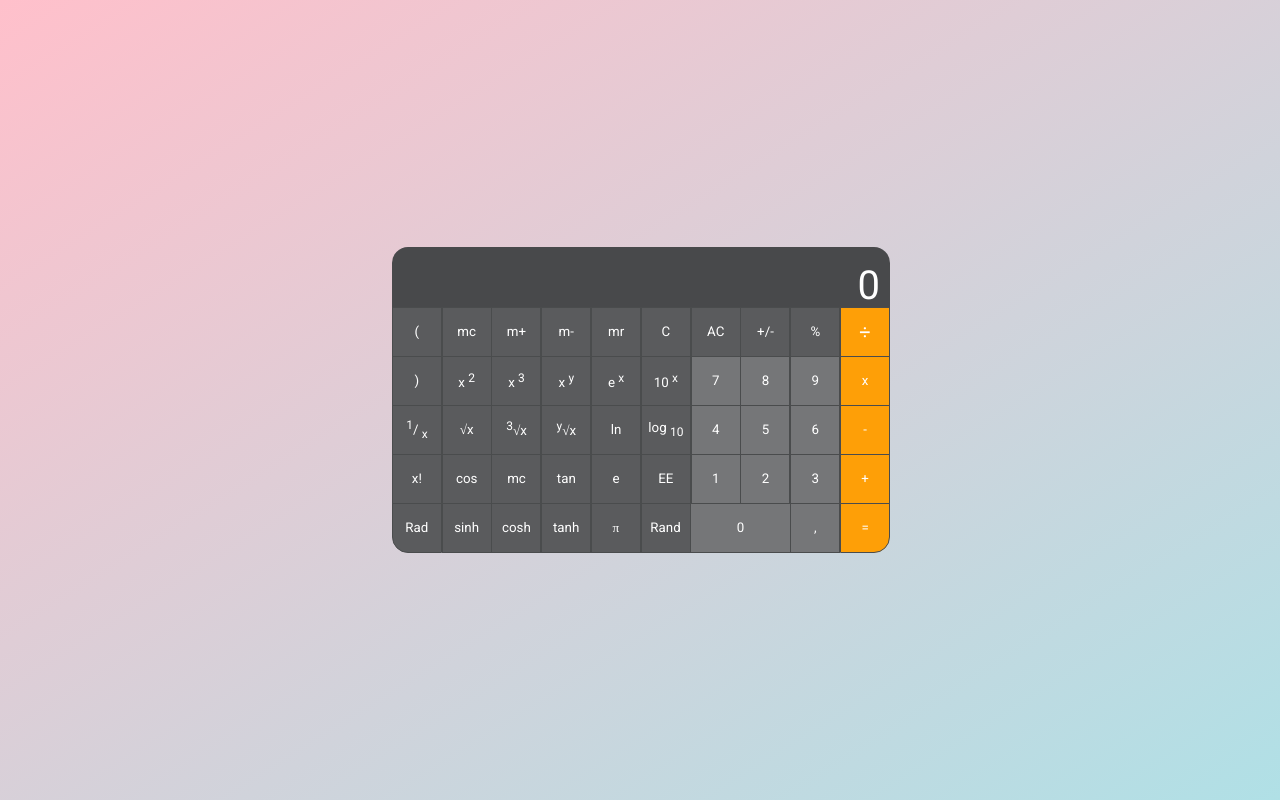
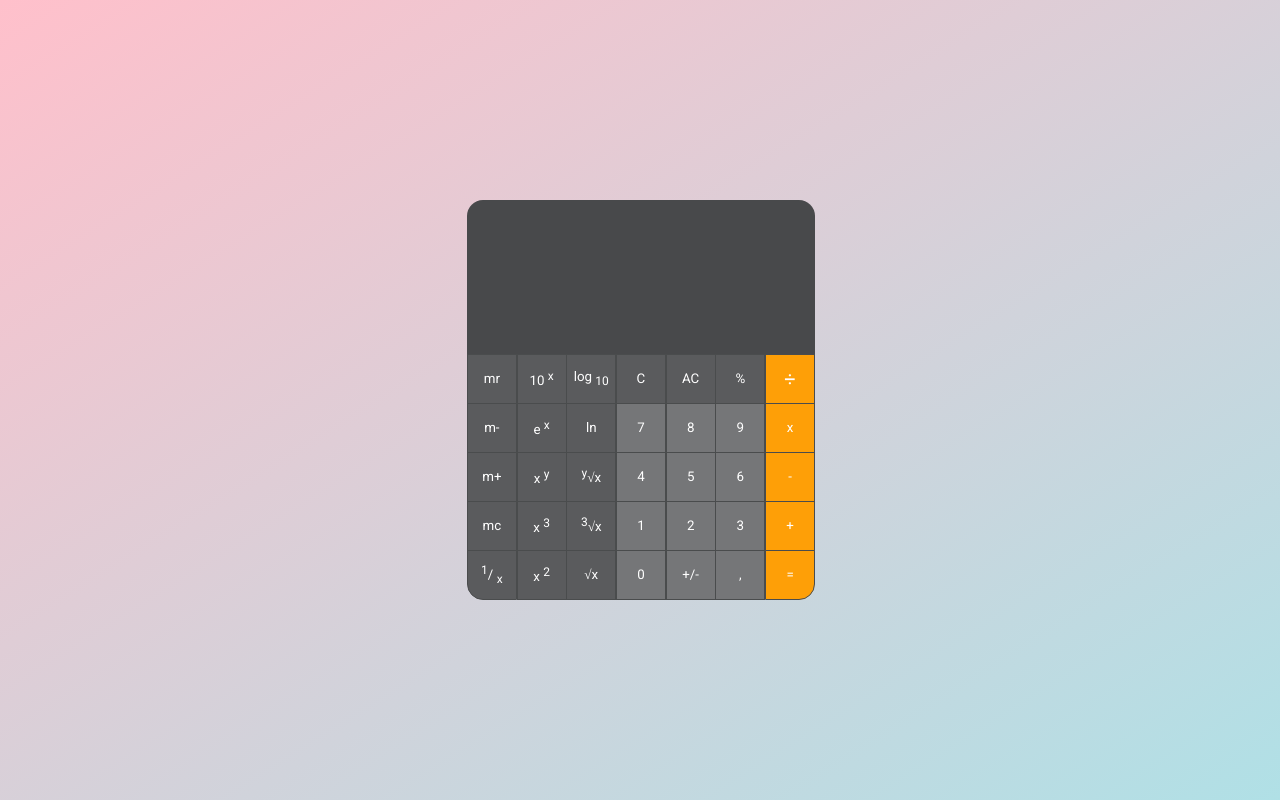
Before and after one commit to Pyroti/Calculator, a website built with webpack: page index.html in a window 1280 px wide. Built offline with Linux system fonts and the light colour scheme.

Commit message:
refactor: removed unnecessary buttons

```diff
--- a/assets/css/index.css
+++ b/assets/css/index.css
@@ -23,7 +23,7 @@ button{
 .container{
     display: flex;
     flex-direction: column;
-    width: 500px;
+    width: 350px;
     border-radius: 20px;
 }
 
@@ -45,10 +45,6 @@ button{
 }
 
 .separation:nth-child(6) .calc__butt:nth-child(7) {
-    flex-grow: 0.6;
-}
-
-.separation:nth-child(6) .calc__butt:nth-child(9) {
     border-radius: 0 0 16px 0;
 }
 
@@ -65,7 +61,8 @@ button{
     background: #5A5B5D;
 }
 
-.calc__butt.num{
+.calc__butt.num,
+.separation:nth-child(6) .calc__butt:nth-child(5){
     background: #757678;
 }
 
@@ -86,6 +83,7 @@ button{
     border: none;
     cursor: default;
     border-radius: 16px 16px 0 0;
+    resize: none;
 }
 
 .calc__result:focus{
--- a/assets/js/calculation.js
+++ b/assets/js/calculation.js
@@ -49,7 +49,7 @@ function calculation(num1, num2, oper) {
 
   }
 
-  const value = Number((calculator.getCurrentValue()).toFixed(15));
+  const value = Number((calculator.getCurrentValue()).toFixed(10));
   if (!Number.isNaN(value) && value !== Infinity) {
 
     result.value = value;
--- a/index.html
+++ b/index.html
@@ -14,17 +14,18 @@
 <body>
     <div class="wrapper">
         <div class="container">
-            <input class="calc__result" type="text" readonly="" value="0">
+            <textarea class="calc__result" rows="3" readonly="" value="0" maxlength = "25"></textarea>
 
             <span class="separation">
-                <button class="calc__butt" data-value="(">(</button>
-                <button class="calc__butt memory-operation" data-value="mc">mc</button>
-                <button class="calc__butt memory-operation" data-value="m+">m+</button>
-                <button class="calc__butt memory-operation" data-value="m-">m-</button>
                 <button class="calc__butt memory-operation" data-value="mr">mr</button>
+                <button class="calc__butt operation" data-value="10x">10
+                    <span class="sup" data-value="10x">x</span>
+                </button>
+                <button class="calc__butt operation" data-value="log">log
+                    <span class="sub" data-value="log">10</span>
+                </button>
                 <button class="calc__butt undo" data-value="undo">C</button>
                 <button class="calc__butt clear" data-value="AC">AC</button>
-                <button class="calc__butt negative-operation" data-value="+/-">+/-</button>
                 <button class="calc__butt operation" data-value="%">%</button>
                 <button class="calc__butt operation expr" data-value="/">
                     <span class="div__size" data-value="/">÷</span>
@@ -32,21 +33,11 @@
             </span>
 
             <span class="separation">
-                <button class="calc__butt" data-value=")">)</button>
-                <button class="calc__butt operation" data-value="x2">x
-                    <span class="sup" data-value="x2">2</span>
-                </button>
-                <button class="calc__butt operation" data-value="x3">x
-                    <span class="sup" data-value="x3">3</span>
-                </button>
-                <button class="calc__butt operation" data-value="^">x
-                    <span class="sup" data-value="^">y</span></button>
+                <button class="calc__butt memory-operation" data-value="m-">m-</button>
                 <button class="calc__butt operation" data-value="exp">e
                     <span class="sup" data-value="exp">x</span>
                 </button>
-                <button class="calc__butt operation" data-value="10x">10
-                    <span class="sup" data-value="10x">x</span>
-                </button>
+                <button class="calc__butt operation" data-value="ln">ln</button>
                 <button class="calc__butt num" data-value="7">7</button>
                 <button class="calc__butt num" data-value="8">8</button>
                 <button class="calc__butt num" data-value="9">9</button>
@@ -54,20 +45,12 @@
             </span>
 
             <span class="separation">
-                <button class="calc__butt operation" data-value="1/x">
-                    <span class="sup" data-value="1/x">1</span>/
-                    <span class="sub" data-value="1/x">x</span>
-                </button>
-                <button class="calc__butt operation" data-value="2x">&#8730;x</button>
-                <button class="calc__butt operation" data-value="3x">
-                    <span class="sup" data-value="1/x">3</span>&#8730;x
+                <button class="calc__butt memory-operation" data-value="m+">m+</button>
+                <button class="calc__butt operation" data-value="^">x
+                    <span class="sup" data-value="^">y</span>
                 </button>
                 <button class="calc__butt operation" data-value="^(1/">
                     <span class="sup" data-value="^(1/">y</span>&#8730;x
-                </button>
-                <button class="calc__butt operation" data-value="ln">ln</button>
-                <button class="calc__butt operation" data-value="log">log
-                    <span class="sub" data-value="log">10</span>
                 </button>
                 <button class="calc__butt num" data-value="4">4</button>
                 <button class="calc__butt num" data-value="5">5</button>
@@ -76,12 +59,13 @@
             </span>
 
             <span class="separation">
-                <button class="calc__butt" data-value="!">x!</button>
-                <button class="calc__butt" data-value="sin">cos</button>
-                <button class="calc__butt" data-value="cos">mc</button>
-                <button class="calc__butt" data-value="tan">tan</button>
-                <button class="calc__butt" data-value="e">e</button>
-                <button class="calc__butt" data-value="EE">EE</button>
+                <button class="calc__butt memory-operation" data-value="mc">mc</button>
+                <button class="calc__butt operation" data-value="x3">x
+                    <span class="sup" data-value="x3">3</span>
+                </button>
+                <button class="calc__butt operation" data-value="3x">
+                    <span class="sup" data-value="1/x">3</span>&#8730;x
+                </button>
                 <button class="calc__butt num" data-value="1">1</button>
                 <button class="calc__butt num" data-value="2">2</button>
                 <button class="calc__butt num" data-value="3">3</button>
@@ -89,13 +73,16 @@
             </span>
 
             <span class="separation">
-                <button class="calc__butt" data-value="Rad">Rad</button>
-                <button class="calc__butt" data-value="sinh">sinh</button>
-                <button class="calc__butt" data-value="cosh">cosh</button>
-                <button class="calc__butt" data-value="tanh">tanh</button>
-                <button class="calc__butt" data-value="pi">&#960;</button>
-                <button class="calc__butt" data-value="Rand">Rand</button>
+                <button class="calc__butt operation" data-value="1/x">
+                    <span class="sup" data-value="1/x">1</span>/
+                    <span class="sub" data-value="1/x">x</span>
+                </button>
+                <button class="calc__butt operation" data-value="x2">x
+                    <span class="sup" data-value="x2">2</span>
+                </button>
+                <button class="calc__butt operation" data-value="2x">&#8730;x</button>
                 <button class="calc__butt num" data-value="0">0</button>
+                <button class="calc__butt negative-operation" data-value="+/-">+/-</button>
                 <button class="calc__butt num" data-value=".">,</button>
                 <button class="calc__butt equels expr" data-value="=">=</button>
             </span>
```
Also changed, not shown: dist/bundle.js.
